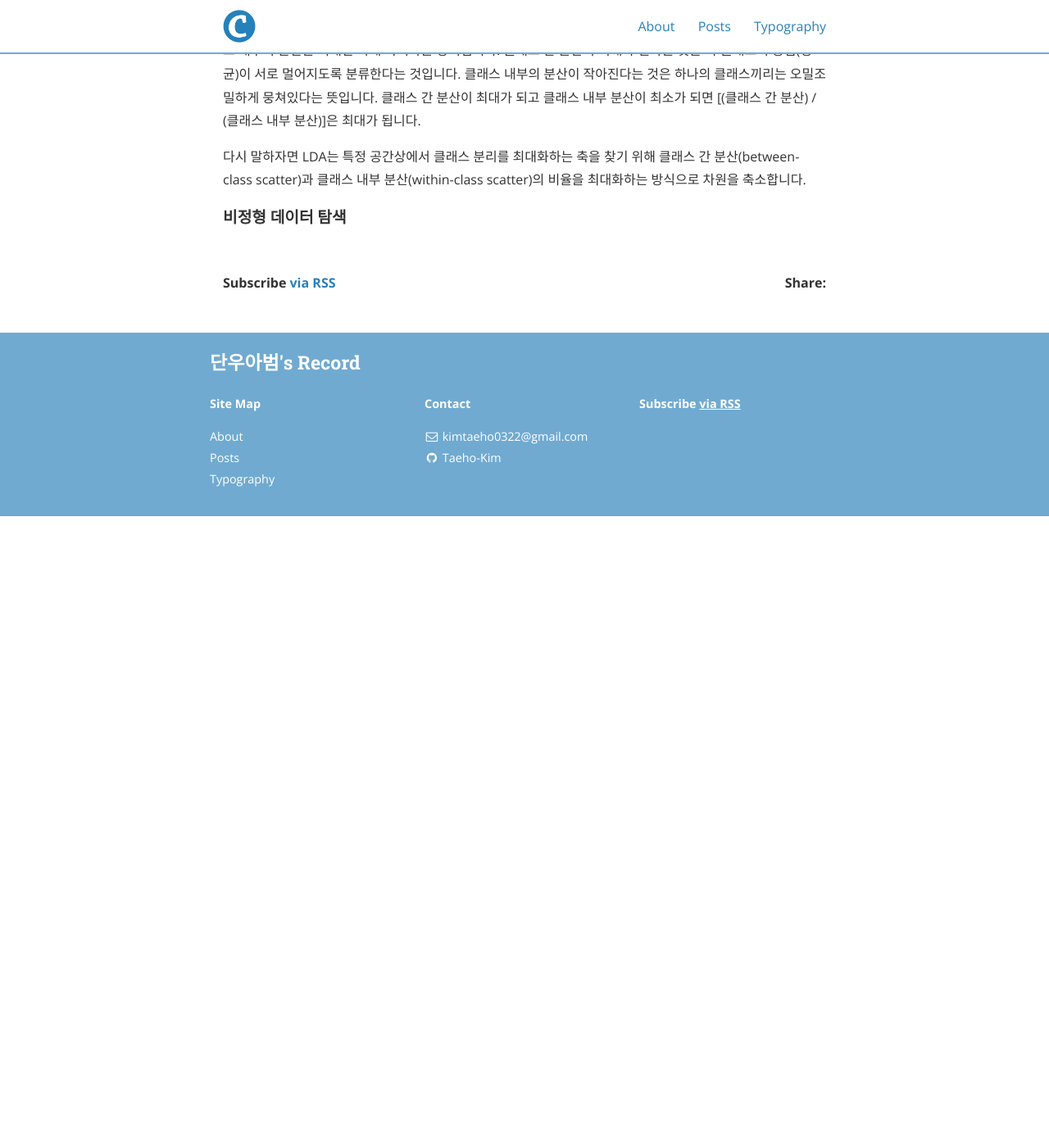
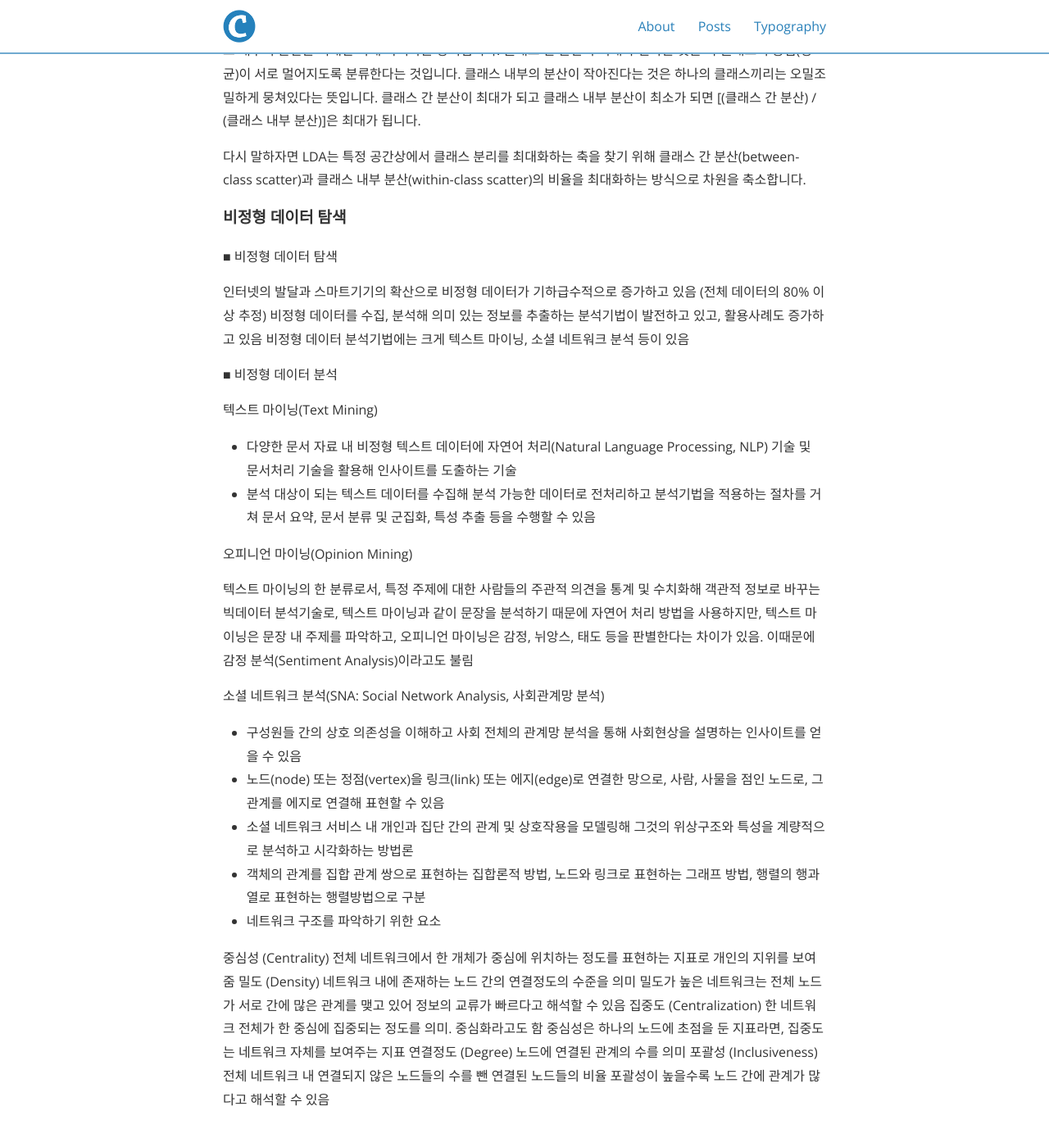
Before and after one commit to Taeho-Kim-0322/Taeho-Kim-0322.github.io, a Jekyll site: the page built from _posts/2021-03-17-빅분기PART2.md, in a window 1280 px wide and 1400 px high, scrolled down 7118 px. Shown: the top 1389 px of the window at 82% size. Built offline with Jekyll 4.4.1, drawn with Linux system fonts in a browser that asks for light colours; nearby versions of some CDN libraries; before the commit the page ends 7748 px from its top, so only the background shows below that.

Commit message:
Update 2021-03-17-빅분기PART2.md

```diff
--- a/_posts/2021-03-17-빅분기PART2.md
+++ b/_posts/2021-03-17-빅분기PART2.md
@@ -180,3 +180,42 @@ LDA는 바로 오른쪽과 같이 분류를 해주는 기법입니다. 투영
 클래스 내부 분산(within-class scatter)의 비율을 최대화하는 방식으로 차원을 축소합니다.
 
 #### 비정형 데이터 탐색
+■ 비정형 데이터 탐색
+
+인터넷의 발달과 스마트기기의 확산으로 비정형 데이터가 기하급수적으로 증가하고 있음 (전체 데이터의 80% 이상 추정)
+비정형 데이터를 수집, 분석해 의미 있는 정보를 추출하는 분석기법이 발전하고 있고, 활용사례도 증가하고 있음
+비정형 데이터 분석기법에는 크게 텍스트 마이닝, 소셜 네트워크 분석 등이 있음
+
+■ 비정형 데이터 분석
+
+텍스트 마이닝(Text Mining)
+- 다양한 문서 자료 내 비정형 텍스트 데이터에 자연어 처리(Natural Language Processing, NLP) 기술 및 문서처리 기술을 활용해 인사이트를 도출하는 기술
+- 분석 대상이 되는 텍스트 데이터를 수집해 분석 가능한 데이터로 전처리하고 분석기법을 적용하는 절차를 거쳐 문서 요약, 문서 분류 및 군집화, 특성 추출 등을 수행할 수 있음
+
+
+오피니언 마이닝(Opinion Mining)
+
+텍스트 마이닝의 한 분류로서, 특정 주제에 대한 사람들의 주관적 의견을 통계 및 수치화해 객관적 정보로 바꾸는 빅데이터 분석기술로,
+텍스트 마이닝과 같이 문장을 분석하기 때문에 자연어 처리 방법을 사용하지만, 텍스트 마이닝은 문장 내 주제를 파악하고,
+오피니언 마이닝은 감정, 뉘앙스, 태도 등을 판별한다는 차이가 있음. 이때문에 감정 분석(Sentiment Analysis)이라고도 불림
+
+소셜 네트워크 분석(SNA: Social Network Analysis, 사회관계망 분석)
+- 구성원들 간의 상호 의존성을 이해하고 사회 전체의 관계망 분석을 통해 사회현상을 설명하는 인사이트를 얻을 수 있음
+- 노드(node) 또는 정점(vertex)을 링크(link) 또는 에지(edge)로 연결한 망으로, 사람, 사물을 점인 노드로, 그 관계를 에지로 연결해 표현할 수 있음
+- 소셜 네트워크 서비스 내 개인과 집단 간의 관계 및 상호작용을 모델링해 그것의 위상구조와 특성을 계량적으로 분석하고 시각화하는 방법론
+- 객체의 관계를 집합 관계 쌍으로 표현하는 집합론적 방법, 노드와 링크로 표현하는 그래프 방법, 행렬의 행과 열로 표현하는 행렬방법으로 구분
+- 네트워크 구조를 파악하기 위한 요소
+
+중심성
+(Centrality)	전체 네트워크에서 한 개체가 중심에 위치하는 정도를 표현하는 지표로 개인의 지위를 보여줌
+밀도
+(Density)	네트워크 내에 존재하는 노드 간의 연결정도의 수준을 의미
+밀도가 높은 네트워크는 전체 노드가 서로 간에 많은 관계를 맺고 있어 정보의 교류가 빠르다고 해석할 수 있음
+집중도
+(Centralization)	한 네트워크 전체가 한 중심에 집중되는 정도를 의미. 중심화라고도 함
+중심성은 하나의 노드에 초점을 둔 지표라면, 집중도는 네트워크 자체를 보여주는 지표
+연결정도
+(Degree)	노드에 연결된 관계의 수를 의미
+포괄성
+(Inclusiveness)	전체 네트워크 내 연결되지 않은 노드들의 수를 뺀 연결된 노드들의 비율
+포괄성이 높을수록 노드 간에 관계가 많다고 해석할 수 있음
```
